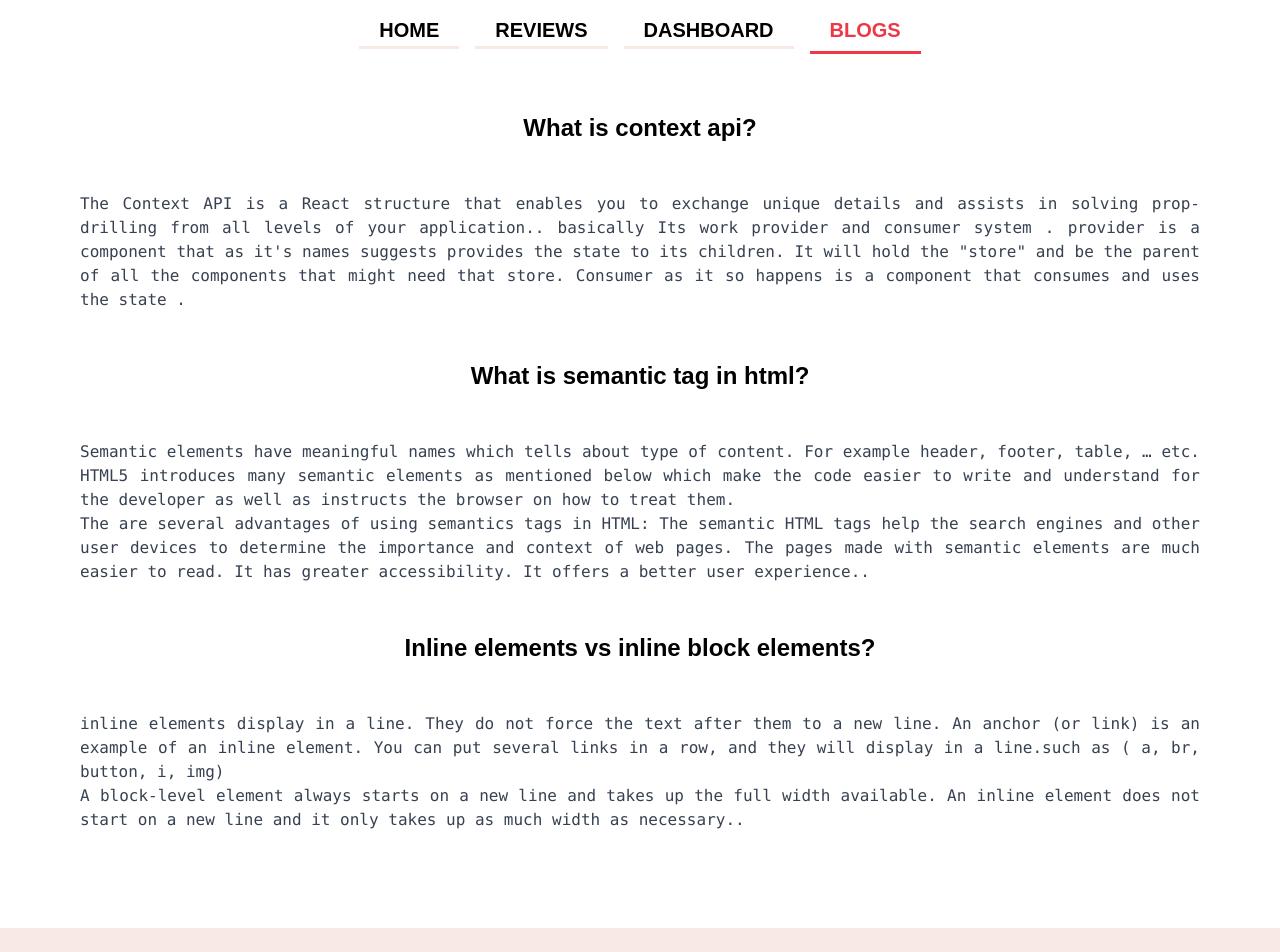
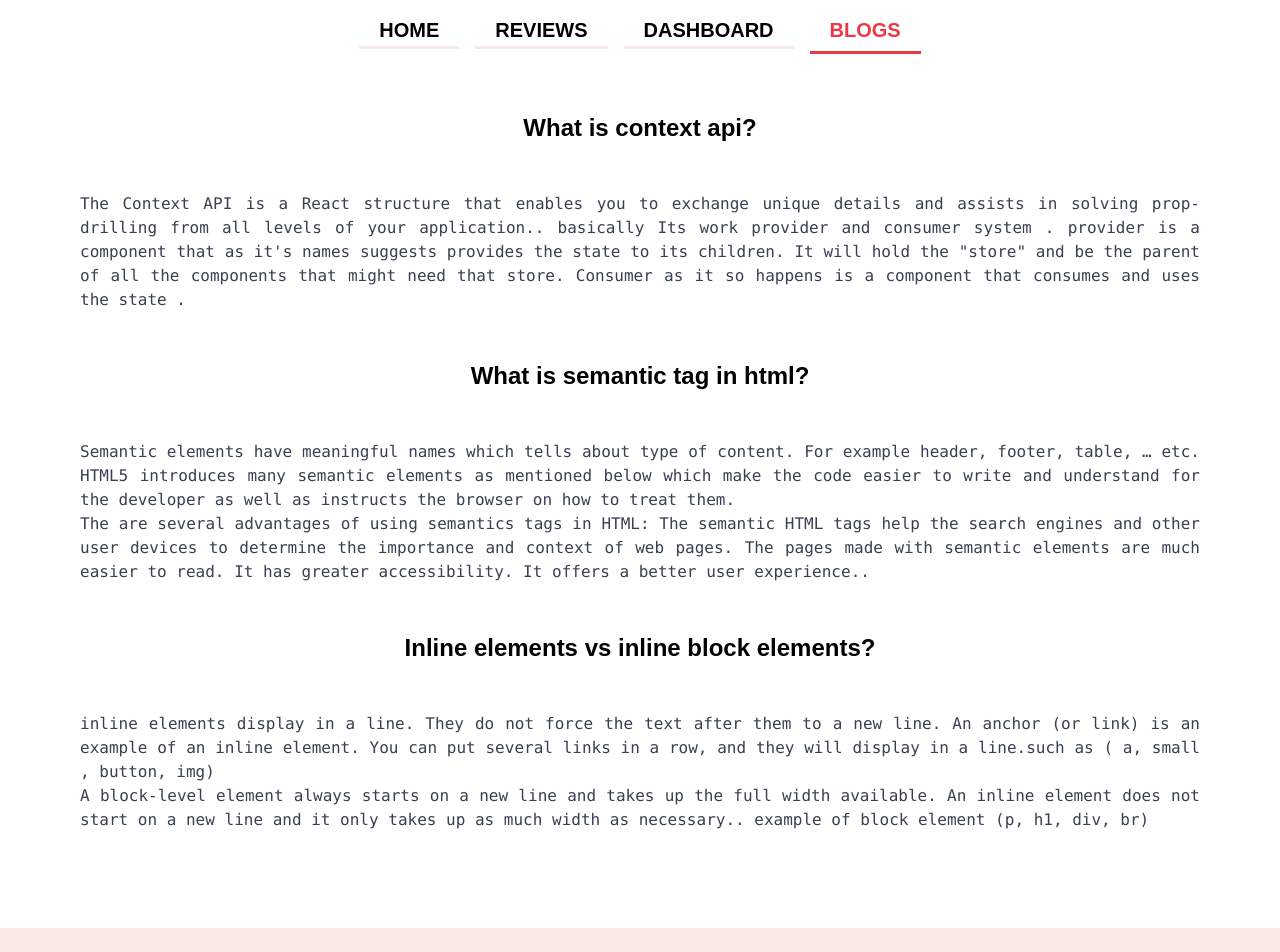
Before and after one commit to samiulbasirfahim/techview-public, a React (Create React App) app: page /blogs in a window 1280 px wide. Shown: the top 952 px of the page. Built offline with nearby package versions, Linux system fonts and the light colour scheme.

Commit message:
blog customized

```diff
--- a/src/components/blogs/Blogs.js
+++ b/src/components/blogs/Blogs.js
@@ -46,12 +46,12 @@ const Blogs = () => {
 					inline elements display in a line. They do not force the
 					text after them to a new line. An anchor (or link) is an
 					example of an inline element. You can put several links in a
-					row, and they will display in a line.such as ( a, br,
-					button, i, img)
+					row, and they will display in a line.such as ( a, small ,
+					button, img)
 					<br />A block-level element always starts on a new line and
 					takes up the full width available. An inline element does
 					not start on a new line and it only takes up as much width
-					as necessary..
+					as necessary.. example of block element (p, h1, div, br)
 				</p>
 			</div>
 		</div>
```
